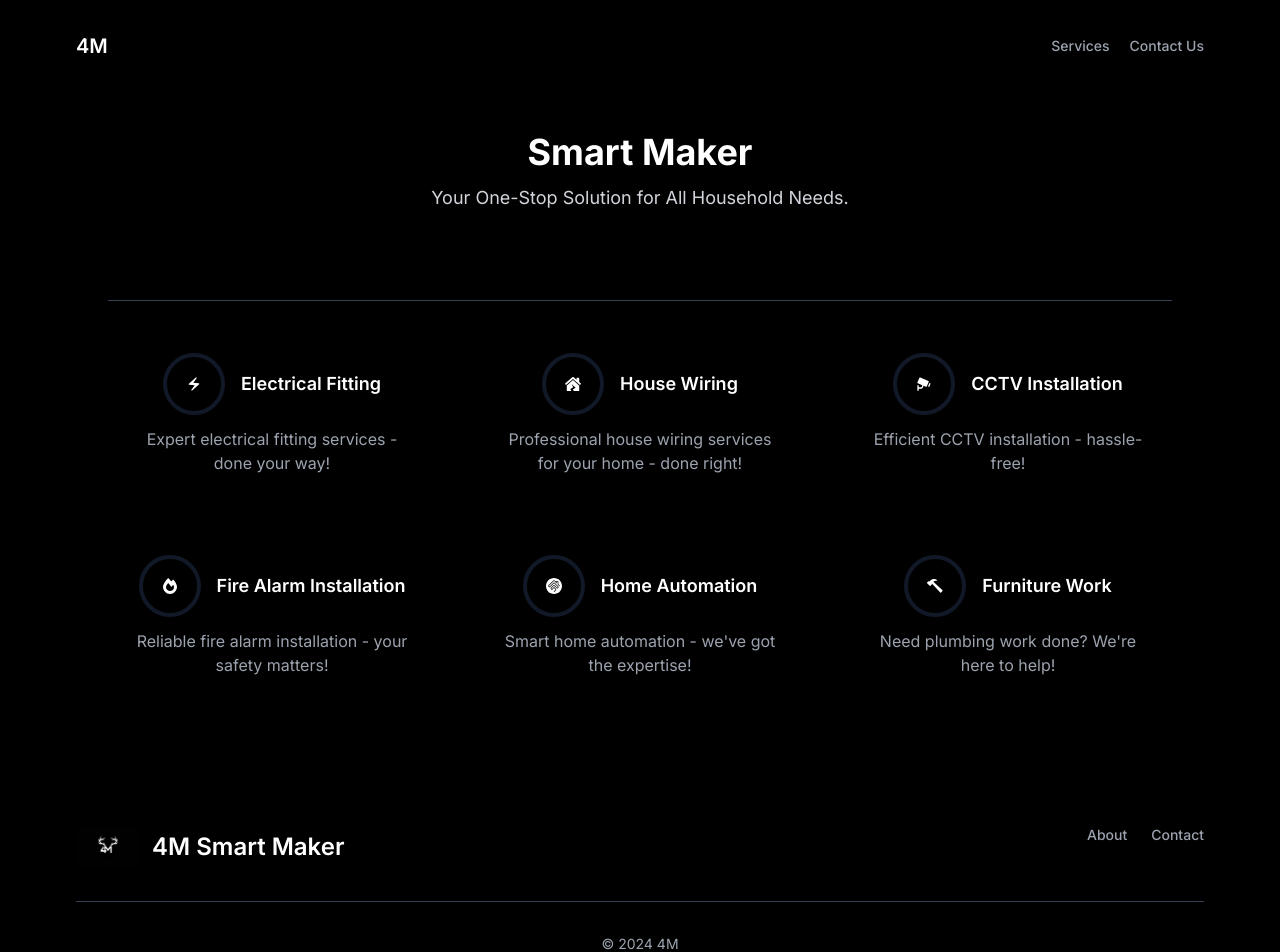
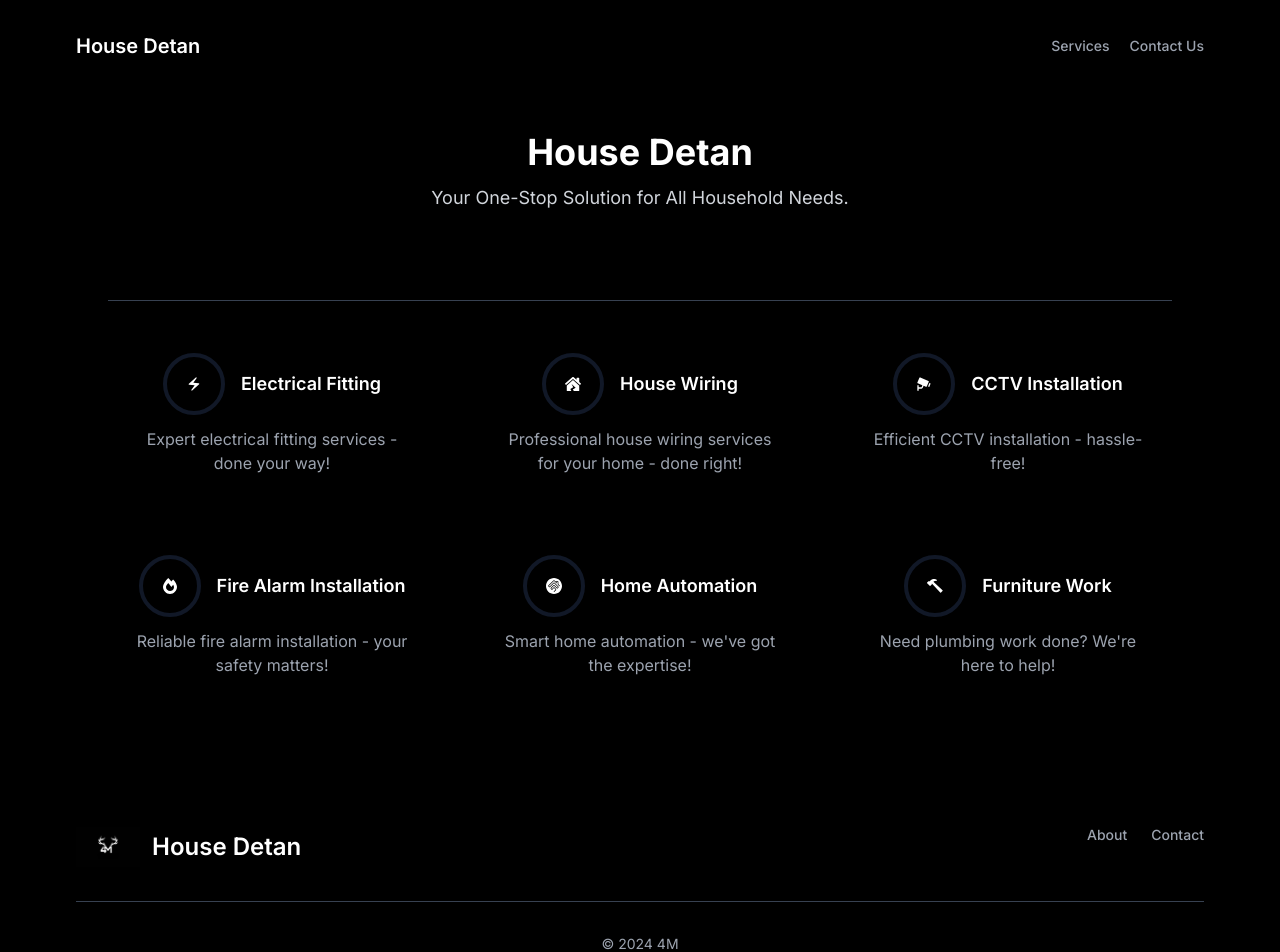
Before and after one commit to Anexca/4m-smart-maker, a Next.js app: page / in a window 1280 px wide. Shown: the top 952 px of the page. Built offline with nearby package versions, Linux system fonts and the light colour scheme.

Commit message:
change name to House Detan

```diff
--- a/package.json
+++ b/package.json
@@ -1,5 +1,5 @@
 {
-  "name": "4m-smart-maker",
+  "name": "4m-house-detan",
   "version": "0.5.0",
   "private": true,
   "scripts": {
--- a/src/app/contact/page.tsx
+++ b/src/app/contact/page.tsx
@@ -39,7 +39,7 @@ const Contact = () => {
               <div className="grid md:grid-cols-2">
                 <div className="h-full pr-6">
                   <p className="mt-3 mb-12 text-lg text-slate-400">
-                    For all your electrical service inquiries and questions, the Smart Maker team is
+                    For all your electrical service inquiries and questions, the House Detan team is
                     here to assist you promptly and efficiently. Feel free to reach out to us, and
                     we&apos;ll ensure your needs are addressed with professionalism and care.
                   </p>
--- a/src/app/layout.tsx
+++ b/src/app/layout.tsx
@@ -7,7 +7,7 @@ import PrelineScript from '@/components/molecules/preline'
 const inter = Inter({ subsets: ['latin'] })
 
 export const metadata: Metadata = {
-  title: 'Smart Maker',
+  title: 'House Detan',
   icons: {
     icon: '/images/favicon.ico',
     apple: '/images/apple-touch-icon.png'
--- a/src/app/page.tsx
+++ b/src/app/page.tsx
@@ -17,7 +17,7 @@ const App = () => {
     <NotificationProvider>
       <Layout>
         <div className="text-center py-10 px-4 sm:px-6 lg:px-8">
-          <h1 className="block text-2xl font-bold text-white sm:text-4xl">Smart Maker</h1>
+          <h1 className="block text-2xl font-bold text-white sm:text-4xl">House Detan</h1>
           <p className="mt-3 text-lg text-gray-300">
             Your One-Stop Solution for All Household Needs.
           </p>
--- a/src/components/molecules/footer/index.tsx
+++ b/src/components/molecules/footer/index.tsx
@@ -12,7 +12,7 @@ const Footer = () => {
           <a href="/" className="flex items-center mb-4 sm:mb-0 space-x-3 rtl:space-x-reverse">
             <Image src={logoImage} className="h-10 w-16" width={100} height={100} alt="4M Logo" />
             <p className="self-center text-2xl font-semibold whitespace-nowrap text-white">
-              4M Smart Maker
+              House Detan
             </p>
           </a>
           <ul className="flex flex-wrap items-center mb-6 text-sm font-medium m:mb-0 text-gray-400">
--- a/src/components/molecules/navbar/index.tsx
+++ b/src/components/molecules/navbar/index.tsx
@@ -15,7 +15,7 @@ const NavBar = () => {
             href="/"
             aria-label="Brand"
           >
-            4M
+            House Detan
           </a>
           <div className="sm:hidden">
             <button
```
